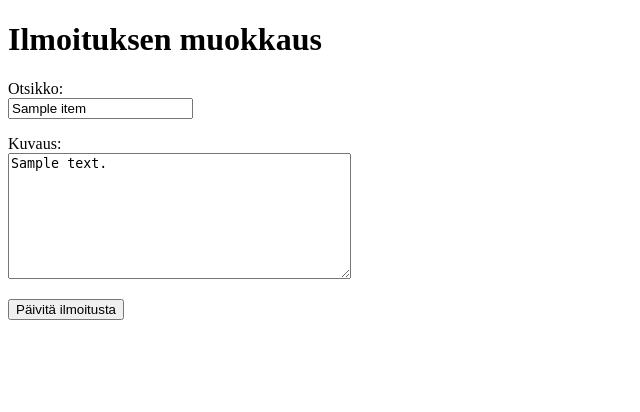
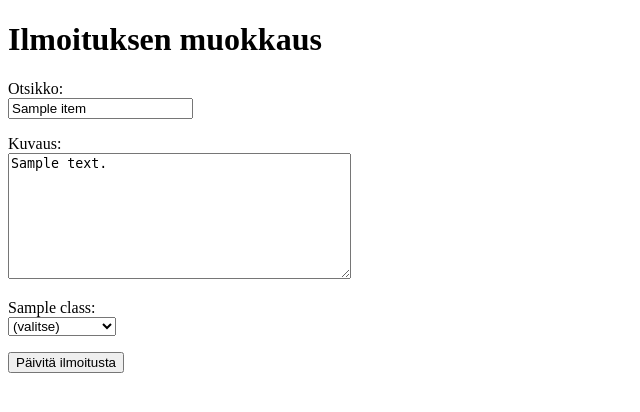
Before and after one commit to aiki0/kalastuspaikat, a Flask app: template templates/edit_item.html in a window 1280 px wide. Shown: the top 412 px of the page, without its empty margins (0-640 px from the left). Run offline with Flask 3, Linux system fonts and the light colour scheme; the template is opened without the code that fills it: most values are stand-ins (such as "Sample title", 1, 10 or a date in 2020).

Commit message:
Add classes for edit page

```diff
--- a/app.py
+++ b/app.py
@@ -81,8 +81,15 @@ def update_item():
         abort(400, "Otsikon tulee olla enintään 45 merkkiä pitkä")
 
     description = request.form["description"]
+    if len(description) > 1000:
+        abort(400, "Kuvauksen tulee olla enintään 1000 merkkiä pitkä")
 
-    items.update_item(item_id, title, description)
+    classes = []
+    for entry in request.form.getlist("classes"):
+        if entry:
+            key, value = entry.split(":", 1)
+            classes.append((key.strip(), value.strip()))
+    items.update_item(item_id, title, description, classes)
     return redirect("/item/" + item_id)
 
 
@@ -94,7 +101,13 @@ def edit_item(item_id):
         abort(404)
     if item["username"] != session["username"]:
         return redirect("/")
-    return render_template("edit_item.html", item=item)
+    all_classes = items.get_all_classes()
+    classes = {}
+    for my_class in all_classes:
+        classes[my_class] = ""
+    for entry in items.get_classes(item_id):
+        classes[entry["title"]] = entry["value"]
+    return render_template("edit_item.html", item=item, classes=classes, all_classes=all_classes)
 
 @app.route("/remove_item/<int:item_id>", methods=["GET", "POST"])
 def remove_item(item_id):
--- a/templates/edit_item.html
+++ b/templates/edit_item.html
@@ -19,8 +19,23 @@
       Kuvaus: <br />
       <textarea rows="8" cols="40" name="description" maxlength="1000">{{ item.description }}</textarea>
     </p>
+    <input type="hidden" name="item_id" value="{{ item.id }}" />
+    {% for class in all_classes %}
+    <p>
+      {{ class}}: <br />
+      <select name="classes">
+        <option value="">(valitse)</option>
+      {% for option in all_classes[class] %}
+        {% if classes[class] == option %}
+        <option value="{{ class }}:{{ option }}" selected>{{ option }}</option>
+        {% else %}
+        <option value="{{ class }}:{{ option }}">{{ option }}</option>
+        {% endif %}
+      {% endfor %}
+      </select>
+    </p>
+    {% endfor %}
     <input type="submit" value="Päivitä ilmoitusta" />
-    <input type="hidden" name="item_id" value="{{ item.id }}" />
   </form>
 </body>
 
```
Also changed, not shown: items.py (+8 -1 lines).
